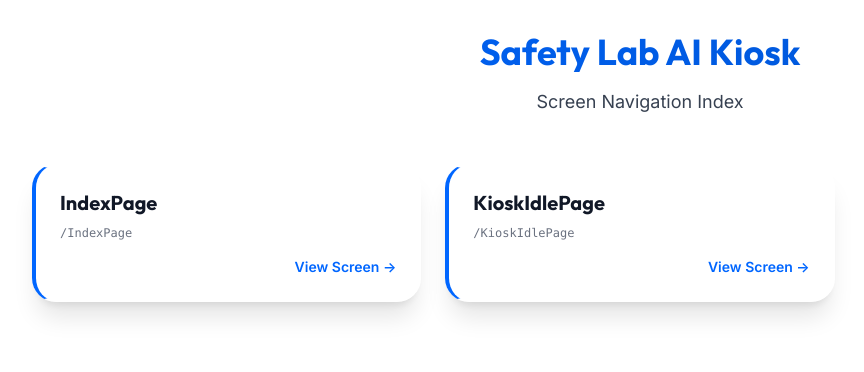
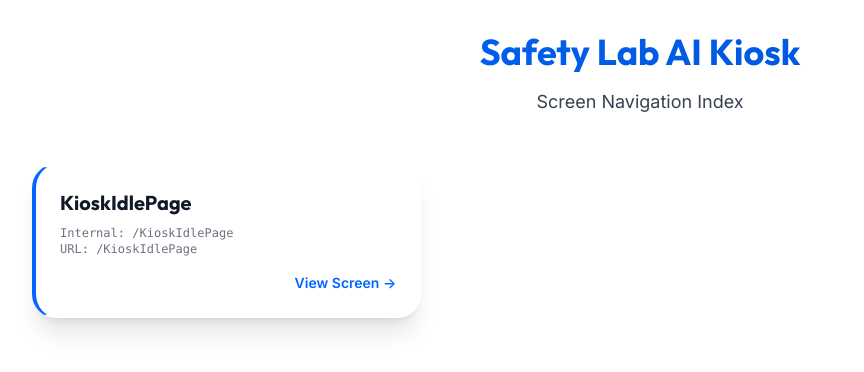
Before and after one commit to kkh851211/safetylabai, a React (Vite) app: page / in a window 1280 px wide. Shown: the top 372 px of the page, without its empty margins (0-864 px from the left). Built offline with nearby package versions, Linux system fonts and the light colour scheme.

Commit message:
인덱스 페이지 생성

```diff
--- a/src/app/App.tsx
+++ b/src/app/App.tsx
@@ -7,7 +7,7 @@ const pages = import.meta.glob('./pages/*.tsx');
 
 const App: React.FC = () => {
   return (
-    <BrowserRouter>
+    <BrowserRouter basename={import.meta.env.BASE_URL}>
       <div className="min-h-screen bg-[var(--background)]">
         <Routes>
           <Route path="/" element={<IndexPage />} />
--- a/src/app/pages/IndexPage.tsx
+++ b/src/app/pages/IndexPage.tsx
@@ -6,13 +6,17 @@ const IndexPage: React.FC = () => {
   // In a real scenario, this would be dynamic.
   // For now, we'll use Vite's import.meta.glob to find files in ../pages/
   const pages = import.meta.glob('../pages/*.tsx');
-  const pageNames = Object.keys(pages).map((path) => {
-    const name = path.split('/').pop()?.replace('.tsx', '') || '';
-    return {
-      name,
-      path: `/${name}`,
-    };
-  });
+  const base = import.meta.env.BASE_URL.replace(/\/$/, '');
+  const pageNames = Object.keys(pages)
+    .map((path) => {
+      const name = path.split('/').pop()?.replace('.tsx', '') || '';
+      return {
+        name,
+        path: `/${name}`,
+        fullUrl: `${base}/${name}`.replace(/\/+/g, '/'),
+      };
+    })
+    .filter(page => page.name !== 'IndexPage');
 
   return (
     <div className="p-8 max-w-7xl mx-auto">
@@ -39,7 +43,10 @@ const IndexPage: React.FC = () => {
               <h3 className="text-xl font-bold mb-2 group-hover:text-primary transition-colors">
                 {page.name}
               </h3>
-              <p className="text-xs font-mono text-secondary mb-4">{page.path}</p>
+              <p className="text-xs font-mono text-secondary mb-4">
+                Internal: {page.path}<br/>
+                URL: {page.fullUrl}
+              </p>
               <div className="flex justify-end">
                 <span className="text-sm font-semibold text-primary group-hover:underline">
                   View Screen →
```
